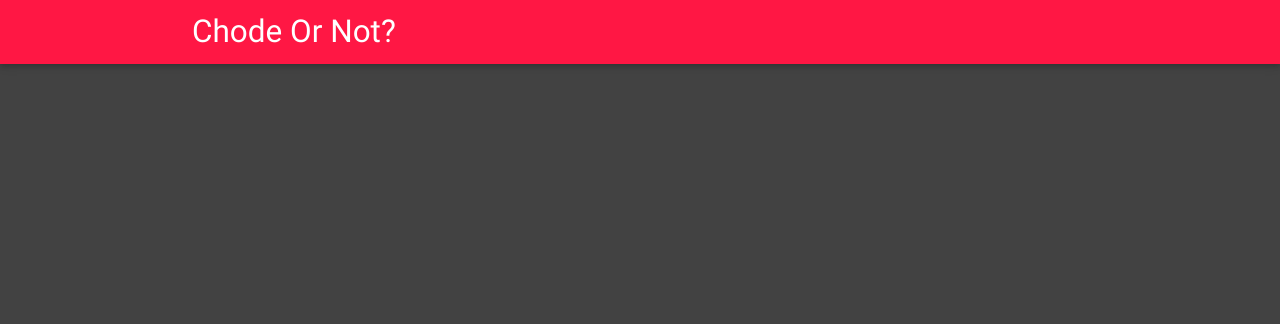
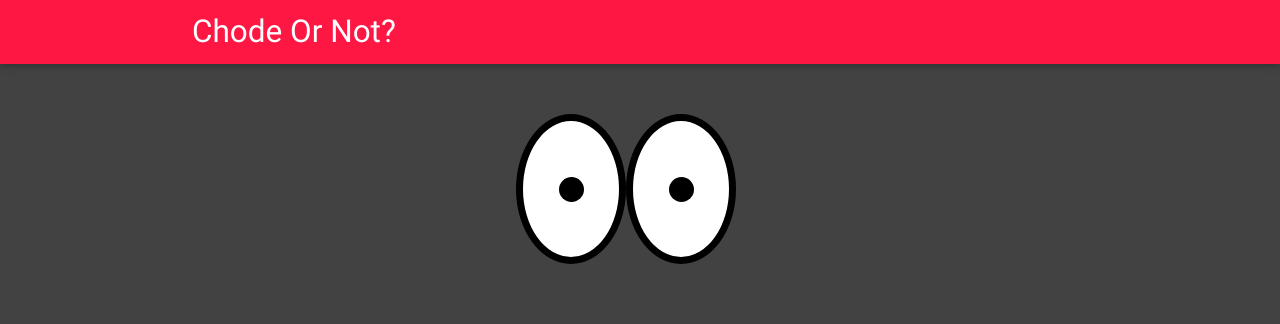
Before and after one commit to 2121159i/Chode-Or-Not-Prototype, a Django app: page /chodeOrNot/timeup/ in a window 1280 px wide. Shown: the top 324 px of the page. Run offline with Django 3.2, Linux system fonts and the light colour scheme; some libraries are stand-ins or nearby versions.

Commit message:
Added the eyes for the timeup, lets see how it works

```diff
--- a/chode_or_not/static/css/style.css
+++ b/chode_or_not/static/css/style.css
@@ -24,3 +24,26 @@
     font-size: 30pt;
 
 }
+
+.eye {
+    width: 110px; /*required, but can be any value*/
+    height: 150px; /*required, but can be any value*/
+    background: #fff; /*recommended, but can any value*/
+    border-radius: 50%; /*optional*/
+    border: 7px solid rgba(0,0,0,1); /*optional*/
+    float: left;
+    cursor: none;
+}
+
+.iris {
+    background: #000; /*recommended, but can any value*/
+    width:25px; /*required, but can be any value*/
+    height:25px; /*required, but can be any value*/
+    border-radius: 50%; /*optional*/
+    /*border: 4px solid #0ea;*/
+}
+
+#wrap {
+    margin: 50px auto 0;
+    width: 248px;
+}
--- /dev/null
+++ b/chode_or_not/static/js/timeup_eyes_watching.js
@@ -0,0 +1,130 @@
+/**
+ * Created by 2121159i on 4/20/2016.
+ */
+(function($) {
+	"use strict";
+
+	var defaultOptions = {
+		padding: 0,
+		reset: false,
+		radius: 'natural',
+		position: 'center',
+		trigger: window
+	};
+
+	var positions = {
+		top: 90,
+		bottom: -90,
+		left: 180,
+		right: 0,
+		topRight: 45,
+		topLeft: 135,
+		bottomRight: -45,
+		bottomLeft: -135
+	};
+
+	function Iris($iris) {
+		this.$iris = $iris;
+		$iris.css('position', 'absolute');
+
+		this.width  = $iris.outerWidth();
+		this.height = $iris.outerHeight();
+
+		this.resetOffset = function() {
+			var offset = $iris.offset();
+			this.offset = {
+				x: offset.left + (this.width / 2) - parseInt($iris.css("left")),
+				y: offset.top + (this.height / 2) - parseInt($iris.css("top"))
+			};
+		};
+	}
+
+	function Eye($eye, $iris) {
+		this.$eye = $eye;
+
+		$eye.css('position', 'relative');
+
+		this.width  = $eye.width();
+		this.height = $eye.height();
+
+		this.iris   = new Iris($iris);
+
+		this.pos = {
+			x: (this.width - this.iris.width) / 2,
+			y: (this.height - this.iris.height) / 2
+		};
+
+		$iris.css("left", this.pos.x + "px").css("top", this.pos.y + "px");
+
+		this.padding = 0;
+	}
+
+	Eye.prototype.follow = function(mouse) {
+		mouse.x = mouse.x - this.pos.x;
+		mouse.y = mouse.y - this.pos.y;
+
+		this.iris.resetOffset();
+
+		var degree = Math.atan(( mouse.y - this.iris.offset.y) / ( mouse.x - this.iris.offset.x)),
+		direction = (this.iris.offset.x > mouse.x) ? -1 : 1,
+		newX = Math.cos(degree) * ((this.width - this.iris.width) / 2 - this.padding) * direction,
+		newY = Math.sin(degree) * ((this.height - this.iris.height) / 2 - this.padding) * direction,
+		radius = Math.sqrt(Math.pow(newX, 2) + Math.pow(newY, 2)),
+		distance = Math.sqrt(Math.pow(mouse.y - this.iris.offset.y, 2) + Math.pow(mouse.x - this.iris.offset.x, 2));
+
+		if (radius > distance) {
+			this.iris.$iris.css("left", ( mouse.x - this.iris.offset.x + this.pos.x) + "px").css("top", (mouse.y - this.iris.offset.y + this.pos.y) + "px");
+		} else {
+			this.iris.$iris.css("left", this.pos.x + newX + "px").css("top", this.pos.y + newY + "px");
+		}
+	};
+
+	Eye.prototype.setPosition = function(position) {
+		if (position.x !== undefined && position.y !== undefined) {
+			this.iris.$iris.css("left", this.pos.x - position.x + "px").css("top", this.pos.y - position.y + "px");
+		} else if (typeof position === "number") {
+			var deg = position * Math.PI / -180;
+			this.iris.$iris.css("left", this.pos.x + Math.cos(deg) * (this.width / 2 - this.iris.width / 2 - this.padding) + "px").css("top", this.pos.y + Math.sin(deg) * (this.height / 2 - this.iris.height / 2 - this.padding) + "px");
+		} else if (position === "center") {
+			this.iris.$iris.css("left", this.pos.x + "px").css("top", this.pos.y + "px");
+		} else if (positions[position] !== undefined) {
+			var deg2 = positions[position] * Math.PI / -180;
+			this.iris.$iris.css("left", this.pos.x + Math.cos(deg2) * (this.width / 2 - this.iris.width / 2 - this.padding) + "px").css("top", this.pos.y + Math.sin(deg2) * (this.height / 2 - this.iris.height / 2 - this.padding) + "px");
+		}
+	};
+
+	$.fn.xeyes = function(options) {
+		options = $.extend(defaultOptions, options);
+		var padding = parseInt(options.padding, 10);
+		var $trigger = $(options.trigger);
+
+		this.each(function(index, irisEl) {
+			var $iris = $(irisEl),
+			$eye = $iris.parent();
+
+			var eye = new Eye($eye, $iris);
+			eye.padding = padding;
+
+			if (options.radius == 'circular' && eye.width > eye.height)
+				eye.width = eye.height;
+			else if (options.radius == 'circular')
+				eye.height = eye.width;
+
+			eye.setPosition(options.position);
+
+			$trigger.mousemove(function(e) {
+				eye.follow({ x: e.pageX, y: e.pageY });
+			});
+
+			if (options.reset) {
+				$trigger.mouseleave(function(e) {
+					eye.setPosition(options.position);
+				});
+			}
+		});
+	};
+})(jQuery);
+
+
+
+jQuery(".iris").xeyes();
--- a/chode_or_not/templates/ChodeOrNot/timeup.html
+++ b/chode_or_not/templates/ChodeOrNot/timeup.html
@@ -1 +1,19 @@
 {% extends 'ChodeOrNot/base.html' %}
+
+{% load staticfiles %}
+
+{% block title %}Time Up{% endblock %}
+
+{% block body_block %}
+    <div id="wrap">
+    <div class="eye">
+      <div class="iris"></div>
+    </div>
+    <div class="eye">
+      <div class="iris"></div>
+    </div>
+  </div>
+{#  <p id="info"></p>#}
+
+    <script src="{% static 'js/timeup_eyes_watching.js' %}"></script>
+{% endblock %}
```
